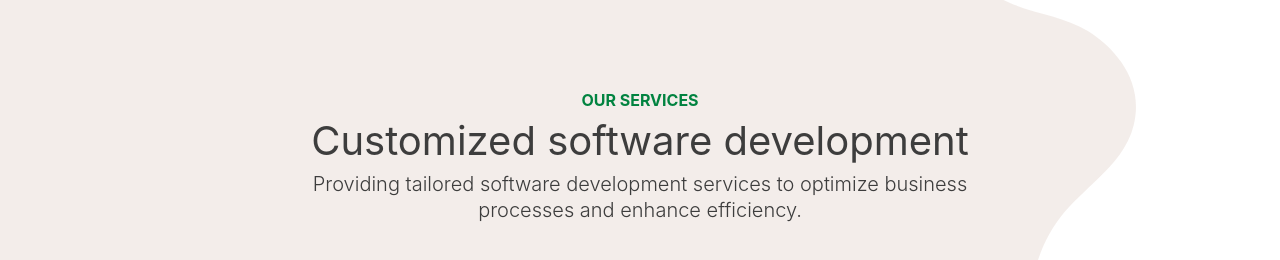
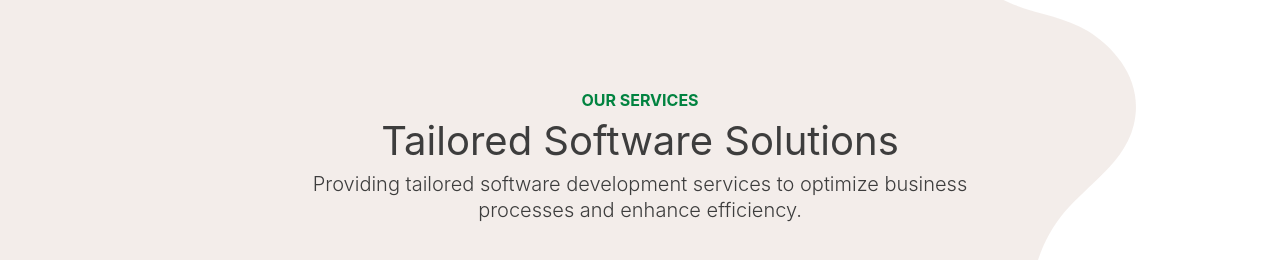
Before and after one commit to buildasoftltd/buildasoftltd, a Next.js app: page / in a window 1280 px wide. Shown: the part 1600-1860 px from the top of the page. Built offline with nearby package versions, Linux system fonts and the light colour scheme.

Commit message:
change service title

```diff
--- a/components/Header/Header.js
+++ b/components/Header/Header.js
@@ -63,7 +63,7 @@ class Header extends React.Component {
         <div className="main-title-container slide-in-bottom">
           <h2>Buildasoft Ltd</h2>
           <p>Innovative and Custom Software Solutions</p>
-          <a href="#" className='main-button-container'>VIEW SERVICES</a>
+          <a href="#products-section" className='main-button-container'>VIEW SERVICES</a>
         </div>
       </div>
     )
--- a/components/MissionSection/MissionSection.js
+++ b/components/MissionSection/MissionSection.js
@@ -30,7 +30,7 @@ const MissionSection = () => {
     <>
       <div className="mission-section" id="mission-section">
         <div className="mission">
-          <div className="mission-content">
+          <div className={`mission-content`}>
             <h3 className={`mission-tag slide-in`}>
               INNOVATIVE SOFTWARE SOLUTIONS
             </h3>
--- a/components/ProductsSection/ProductsSection.js
+++ b/components/ProductsSection/ProductsSection.js
@@ -1,4 +1,5 @@
 import React from 'react'
+import "./ProductsSection.module.css"
 
 const ProductSection = () => {
   return (
@@ -6,7 +7,7 @@ const ProductSection = () => {
       <div className="products-section">
         <div className="product-header">
           <h3 className='mission-tag'>OUR SERVICES</h3>
-          <h1 className="text-4xl">Customized software development</h1>
+          <h1 className="text-4xl">Tailored Software Solutions</h1>
           <span className='text-gray-400'>Providing tailored software development services to optimize business processes and enhance efficiency.</span>
         </div>
 
```
Also changed, not shown: components/ProductsSection/ProductsSection.module.css (added).
